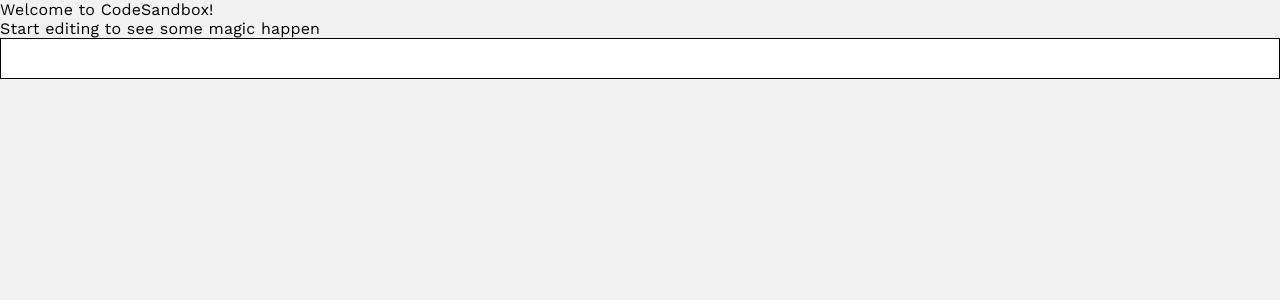
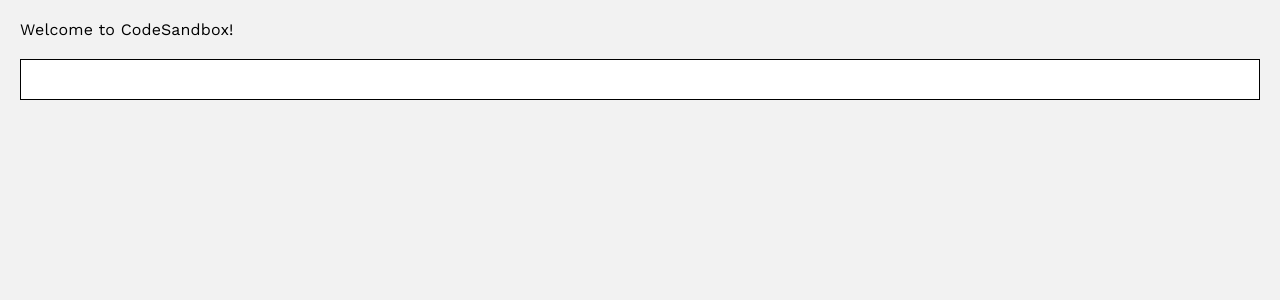
Before and after one commit to vitorazevedo/angular-course, an Angular app: page / in a window 1280 px wide. Shown: the top 300 px of the page. Built offline with nearby package versions, Linux system fonts and the light colour scheme.

Commit message:
added some styles

```diff
--- a/src/app/app.component.html
+++ b/src/app/app.component.html
@@ -1,3 +1,4 @@
-<h1>Welcome to {{title}}!</h1>
-<h2>Start editing to see some magic happen</h2>
-<input type="text">
+<section class="app">
+  <h1>Welcome to {{title}}!</h1>
+  <input type="text">
+</section>
--- a/src/app/app.component.scss
+++ b/src/app/app.component.scss
@@ -1,12 +1,17 @@
-html, body{
-  margin: 0;
-  padding: 0;
-  width: 100%;
-  height: 100%;
+.app {
+  padding: 20px;
+
+  h1 {
+    padding-bottom: 20px;
+  }
+
+  input {
+    width: 100%;
+    padding: 10px;
+    border: 1px solid #000;
+  }
 }
 
-input {
-  width: 100%;
-  padding: 10px;
-  border: 1px solid #000;
+:host {
+  display: block;
 }
```
